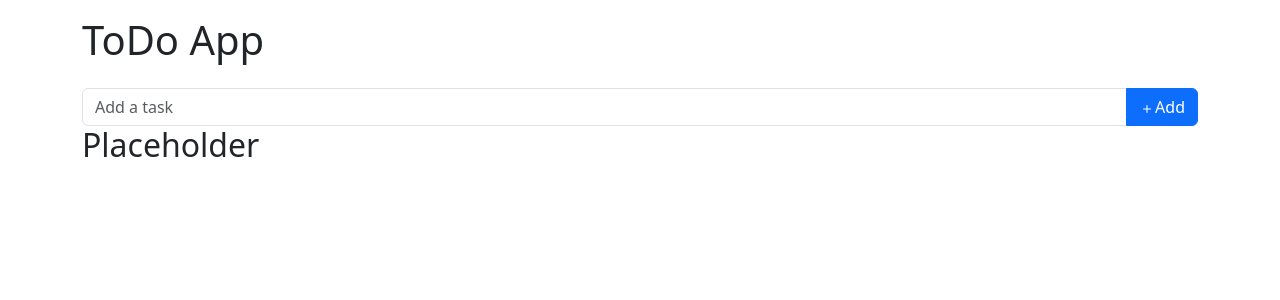
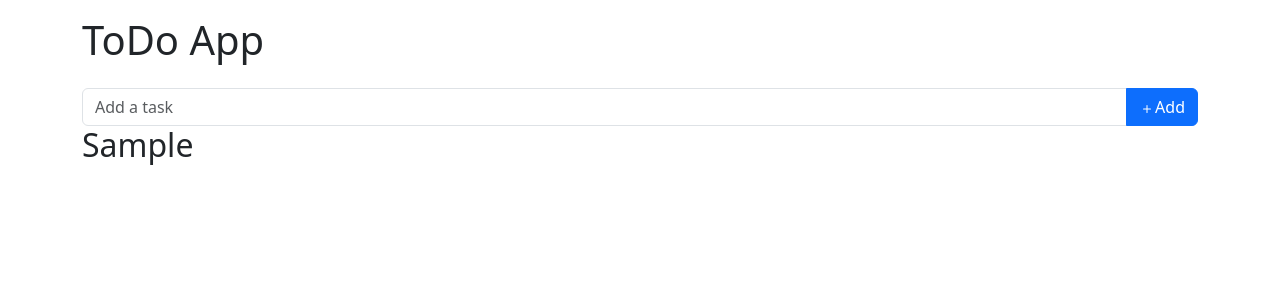
Before and after one commit to PerikK/React-Bootstrap-ToDo, a React (Vite) app: page / in a window 1280 px wide. Both pictures are taken after typing "Sample" into the empty fields and a click on the button "Add". Shown: the top 300 px of the page. Built offline with nearby package versions, Linux system fonts and the light colour scheme.

Commit message:
add todoList functionality -add date as id for new todos

```diff
--- a/src/App.jsx
+++ b/src/App.jsx
@@ -1,5 +1,5 @@
 import { Container } from "react-bootstrap"
-import ToDoApp from "./components/ToDoApp"
+import ToDoApp from "./components/ToDoApp.jsx"
 
 function App() {
 
--- a/src/components/ToDoApp.jsx
+++ b/src/components/ToDoApp.jsx
@@ -1,13 +1,13 @@
 import { useState } from 'react'
-import ToDoInput from './ToDoInput'
-import ToDoList from './ToDoList'
+import ToDoInput from './ToDoInput.jsx'
+import ToDoList from './ToDoList.jsx'
 
 export default function ToDoApp() {
     const [todos, setTodos] = useState([])
 
     const addTodo = (input) => {
         const newTodo = {
-            id: 1,
+            id: Date.now(),
             text: input,
             completed: false
         }
--- a/src/components/ToDoInput.jsx
+++ b/src/components/ToDoInput.jsx
@@ -5,6 +5,7 @@ import { Plus } from "react-bootstrap-icons"
 
 export default function ToDoInput({onSubmit}) {
     const [input, setInput] = useState('')
+
 
     const handleSubmit = (e) => {
         e.preventDefault()
--- a/src/components/ToDoItem.jsx
+++ b/src/components/ToDoItem.jsx
@@ -1,5 +1,7 @@
-export default function ToDoItem() {
+export default function ToDoItem({todo}) {
     return (
-        <h2>Placeholder</h2>
+        <h2>
+            {todo.text}
+        </h2>
     )
 }
--- a/src/components/ToDoList.jsx
+++ b/src/components/ToDoList.jsx
@@ -1,5 +1,11 @@
-export default function ToDoList() {
+import ToDoItem from './ToDoItem.jsx'
+
+export default function ToDoList({ todos }) {
     return (
-        <h2>Placeholder</h2>
+        <div>
+            {todos.map(todo => (
+                <ToDoItem todo={todo} key={todo.id} />
+            ))}
+        </div>
     )
 }
--- a/src/main.jsx
+++ b/src/main.jsx
@@ -1,9 +1,10 @@
+import React from 'react'
+import ReactDOM from 'react-dom/client'
 import { StrictMode } from 'react'
-import { createRoot } from 'react-dom/client'
 import App from './App.jsx'
 import 'bootstrap/dist/css/bootstrap.min.css'
 
-createRoot(document.getElementById('root')).render(
+ReactDOM.createRoot(document.getElementById('root')).render(
   <StrictMode>
     <App />
   </StrictMode>,
```
